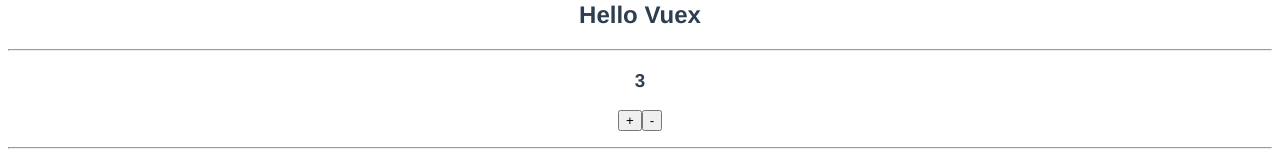
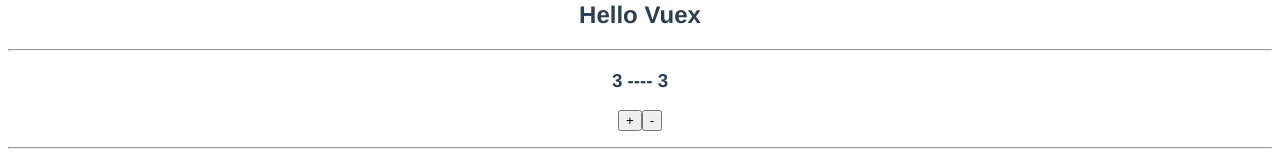
Before and after one commit to CucurbitBaby/vuex_jspang, a Vue app: page /#/count in a window 1280 px wide. Shown: the part 283-438 px from the top of the page. Built offline with nearby package versions, Linux system fonts and the light colour scheme.

Commit message:
sixth commit vuex-module

```diff
--- a/src/components/Count.vue
+++ b/src/components/Count.vue
@@ -2,7 +2,9 @@
 	<div>
 		<h2>{{ msg }}</h2>
 		<hr />
-		<h3>{{ count }}</h3>
+		<!-- <h3>{{ count }}</h3> -->
+		<h3>{{ $store.state.a.count }}  ----  {{ count }}</h3>
+
 
 		<p>
 			<button @click="$store.commit('add',10)">+</button>
@@ -27,12 +29,14 @@ export default {
 		}
 	},
 	computed:{
-		...mapState(['count']),
+		// ...mapState(['count']),
 		// count(){
 		// 	return this.$store.getters.count;
 		// }
 		// ...mapGetters(['count'])
-
+		count(){
+			return this.$store.state.a.count;
+		}
 	},
 	// methods: mapMutations(['add','reduce']),
 	methods: {
@@ -91,6 +95,7 @@ getters计算过滤属性 相当于 store仓库的computed  state每操作一次
 
 ---------------------------------------------------------------------------
 
+
 1.	异步Action
 	简写 引入mapActions
 	...mapActions(['addAction','reduceAction'])
@@ -98,6 +103,16 @@ getters计算过滤属性 相当于 store仓库的computed  state每操作一次
 
 
 
+---------------------------------------------------------------------------
+
+1.  模块组
+  	如要简写 {{ count }}
+  	computed 就这样：
+		  	count(){
+					return this.$store.state.a.count;
+				}
+
+
 */
 
 
--- a/src/vuex/store.js
+++ b/src/vuex/store.js
@@ -34,9 +34,15 @@ const actions = {
 	}
 }
 
+
+const moduleA = {
+	state,mutations,getters,actions
+}
+
+// const moduleB = {
+// 	state,mutations,getters,actions
+// }
+
 export default new Vuex.Store({
-	state,
-	mutations,
-	getters,
-	actions
+	modules:{a:moduleA}
 })
```
